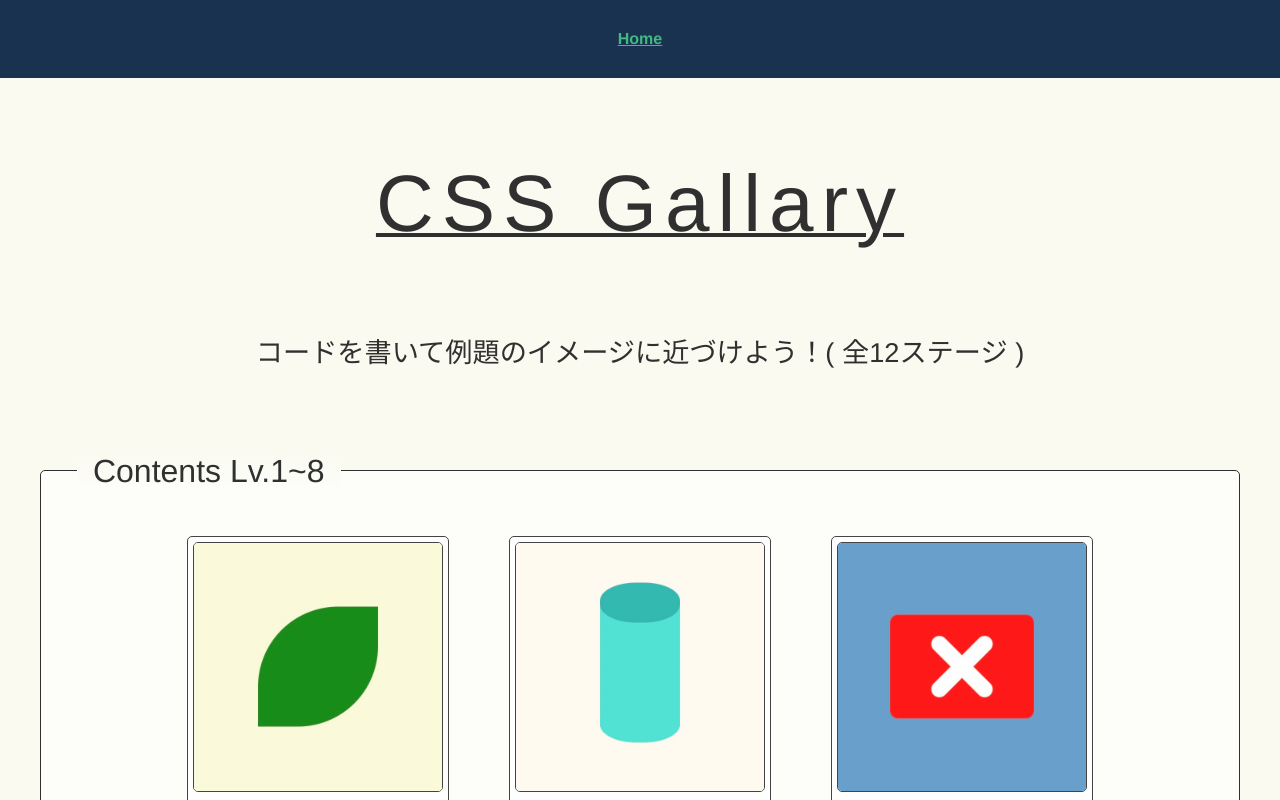
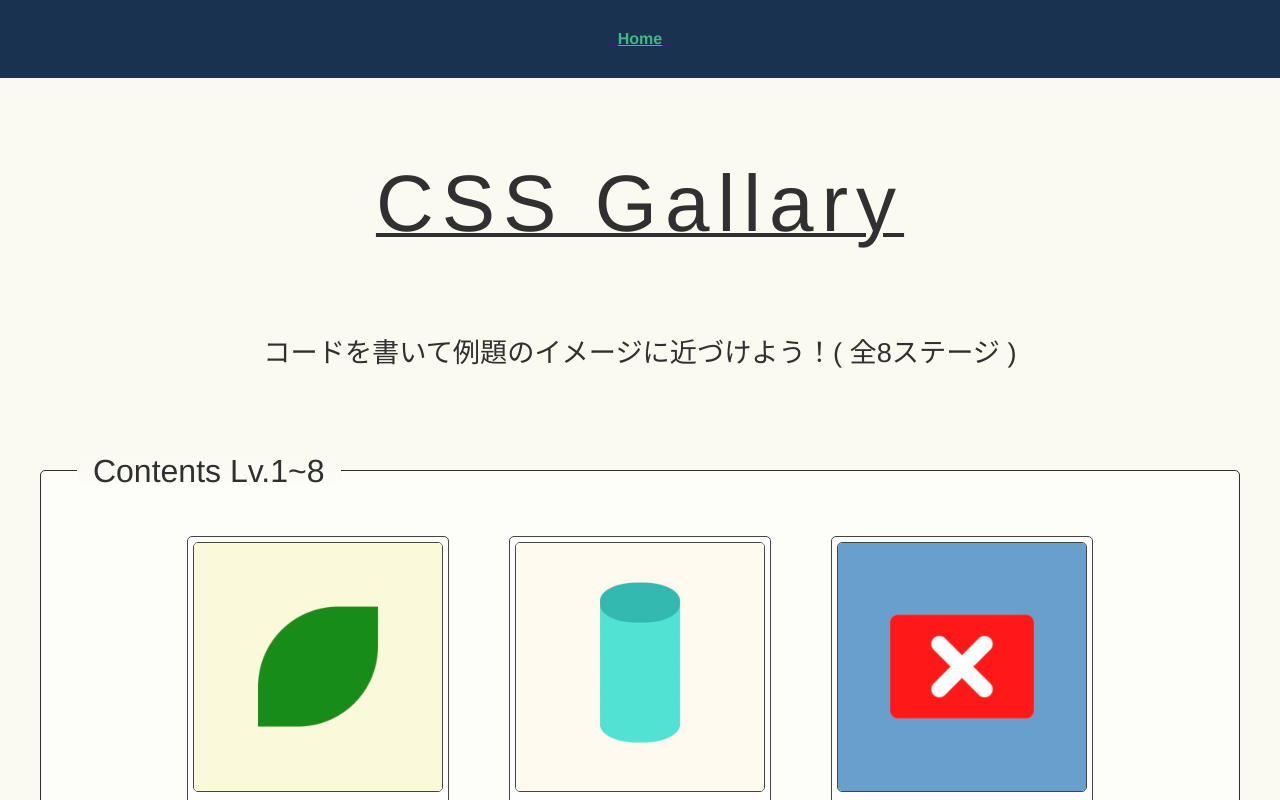
Before and after one commit to Masaya-Matsushita/codable, a Vue app: page / in a window 1280 px wide. Shown: the top 800 px of the page. Built offline with nearby package versions, Linux system fonts and the light colour scheme.

Commit message:
一旦コミットします。

```diff
--- a/src/views/HomeView.vue
+++ b/src/views/HomeView.vue
@@ -28,7 +28,7 @@ export default {
     return {
       title: {
         logo: "CSS Gallary",
-        text: "コードを書いて例題のイメージに近づけよう！( 全12ステージ )",
+        text: "コードを書いて例題のイメージに近づけよう！( 全8ステージ )",
       },
       contentTitle: "Contents Lv.1~8",
       recordText: "前回の記録",
--- /dev/null
+++ b/src/views/LastRecord.vue
@@ -0,0 +1,3 @@
+<template>
+  <div>hello world</div>
+</template>
```
